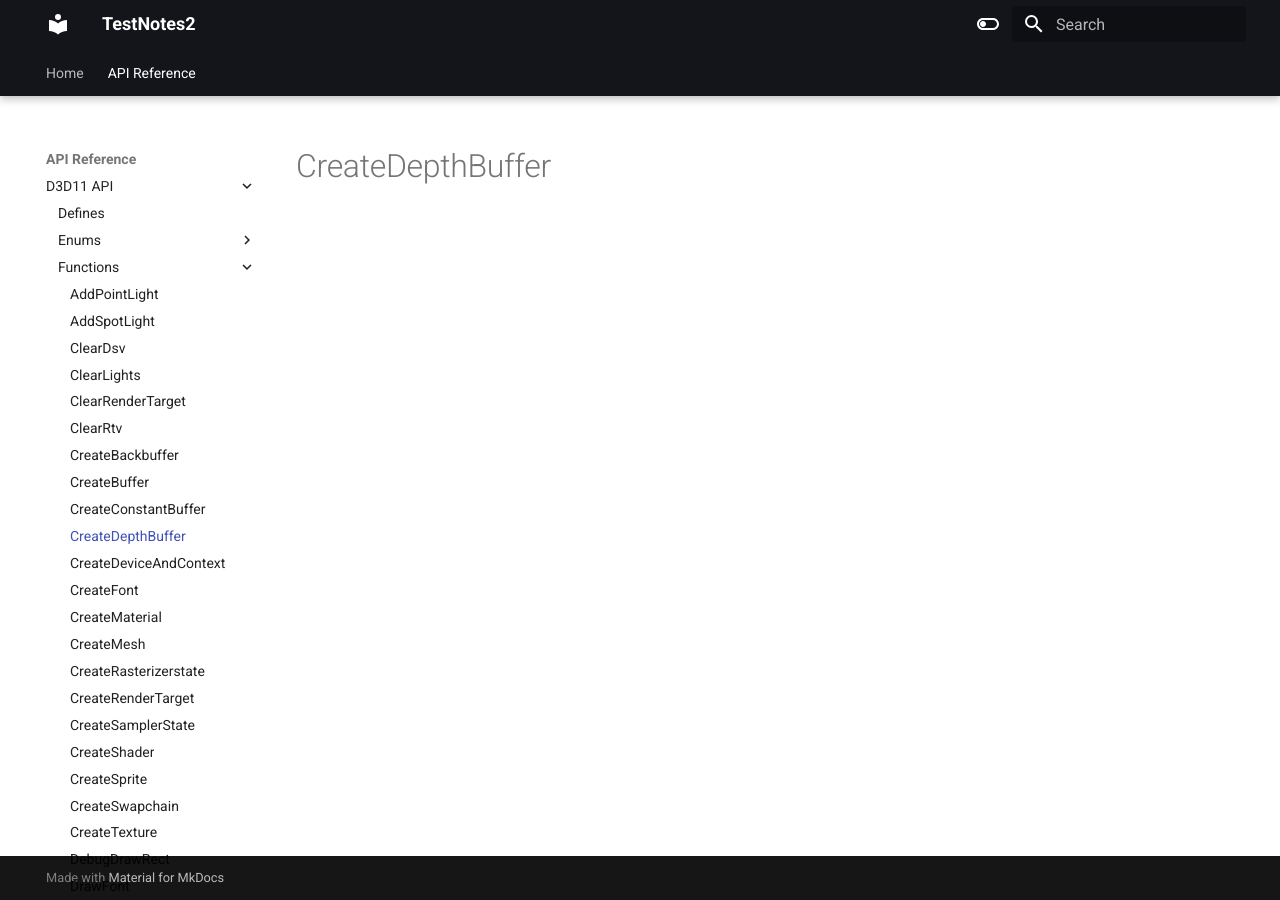
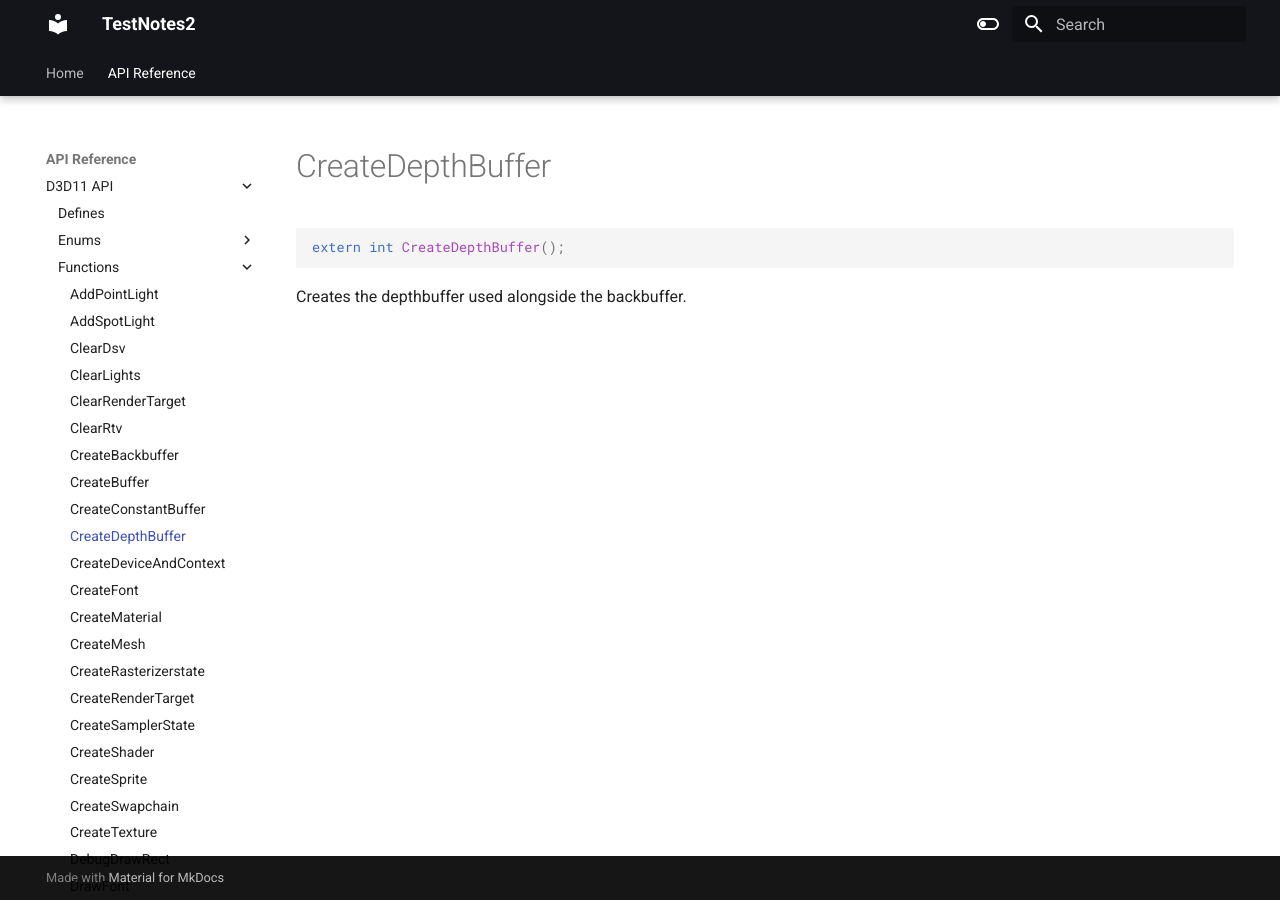
Before and after one commit to erichederstedt/TempEngineDocs, an MkDocs documentation site: the page built from docs/API Reference/D3D11 API/Functions/CreateDepthBuffer.md, in a window 1280 px wide. Built offline with MkDocs 1.6.1 and Material for MkDocs 9.7.7, drawn with Linux system fonts in a browser that asks for light colours.

Commit message:
PUSH NOTE : CreateDepthBuffer.md

````diff
--- a/docs/API Reference/D3D11 API/Functions/CreateDepthBuffer.md
+++ b/docs/API Reference/D3D11 API/Functions/CreateDepthBuffer.md
@@ -1 +1,7 @@
 # CreateDepthBuffer
+
+```c++
+extern int CreateDepthBuffer();
+```
+
+Creates the depthbuffer used alongside the backbuffer.
````
